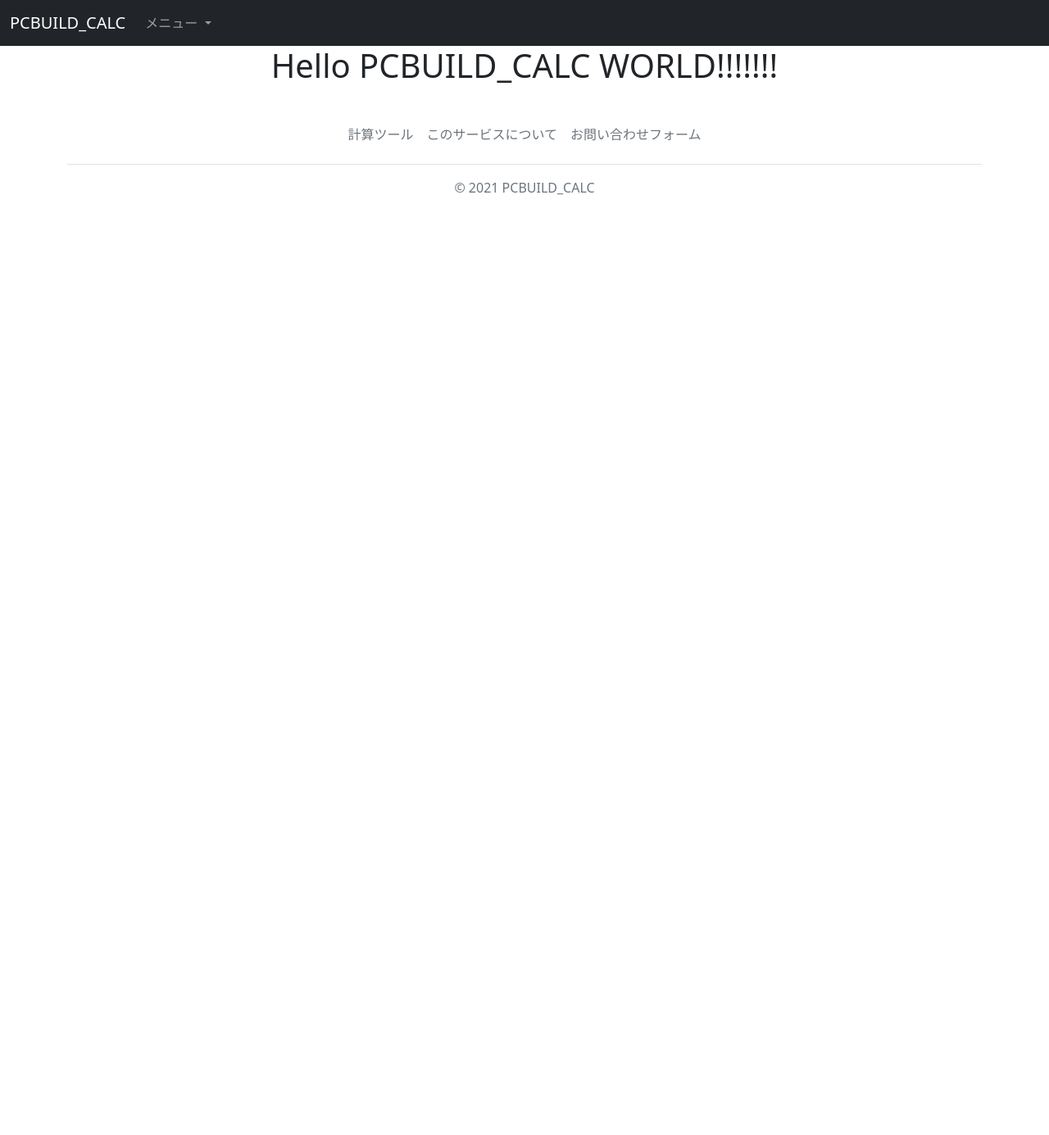
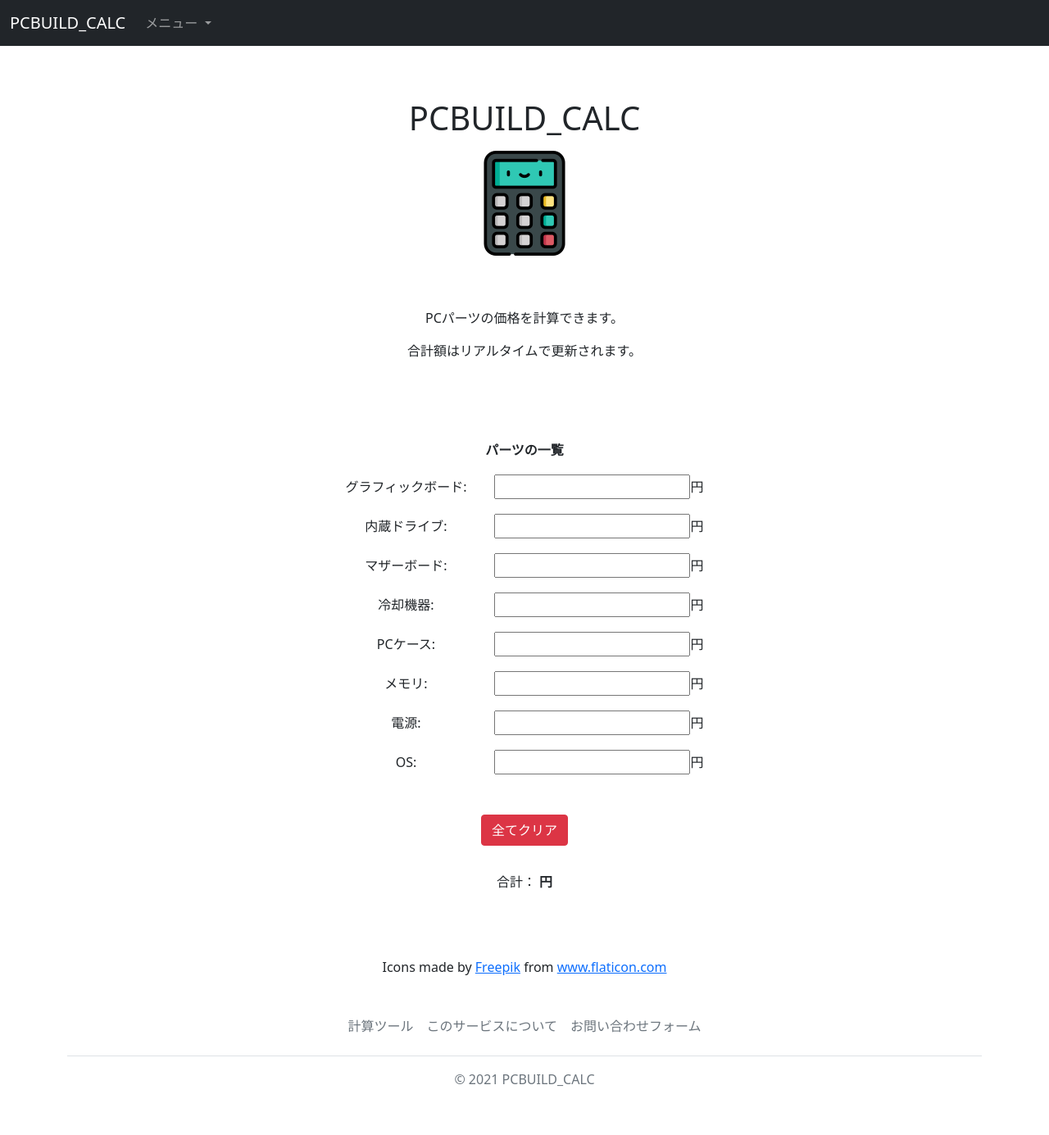
Before and after one commit to PurpleYellow36/pcbuild_calc, a Django app: page / in a window 1280 px wide. Shown: the whole page at 82% size. Before the commit the page ends 238 px from the top, so only its background shows below. Run offline with Django 3.2, Linux system fonts and the light colour scheme.

Commit message:
#5 計算機能を実装

```diff
--- a/calc/static/css/mystyle.css
+++ b/calc/static/css/mystyle.css
@@ -1,5 +1,14 @@
 body {
     text-align: center;
+}
+
+table {
+    margin: auto;
+}
+
+.index_section {
+    margin-top: 4rem;
+    margin-bottom: 5rem;
 }
 
 .description_section {
@@ -11,3 +20,19 @@ body {
     margin-top: 4rem;
     margin-bottom: 5rem;
 }
+
+input[type="number"]::-webkit-outer-spin-button,
+input[type="number"]::-webkit-inner-spin-button {
+    -webkit-appearance: none;
+    margin: 0;
+}
+
+.pcparts_table {
+    border-collapse: separate;
+    border-spacing: 2rem 1rem;
+}
+
+.calc_buttons {
+    margin-top: 2rem;
+    margin-bottom: 2rem;
+}
--- /dev/null
+++ b/calc/static/js/calculate.js
@@ -0,0 +1,24 @@
+$("#PartsTable").on('input', '.price', function () {
+    var calculated_total_sum = 0;
+
+    $("#PartsTable .price").each(function () {
+        var get_value = $(this).val();
+        if ($.isNumeric(get_value)) {
+           calculated_total_sum += parseFloat(get_value);
+           }
+         });
+           $("#total_sum_value").html(calculated_total_sum);
+    });
+
+function ClearPrice() {
+    $("#graphic_board").val(null);
+    $("#drive").val(null);
+    $("#mother_board").val(null);
+    $("#cooler").val(null);
+    $("#case").val(null);
+    $("#memory").val(null);
+    $("#power").val(null);
+    $("#os").val(null);
+
+    $("#total_sum_value").html(null);
+}
--- a/calc/templates/calc/base.html
+++ b/calc/templates/calc/base.html
@@ -11,7 +11,7 @@
 <body>
     <nav class="navbar navbar-expand-lg navbar-dark bg-dark">
         <div class="container-fluid">
-          <a class="navbar-brand" href="#">PCBUILD_CALC</a>
+          <a class="navbar-brand" href="{% url 'calc:index' %}">PCBUILD_CALC</a>
           <button class="navbar-toggler" type="button" data-bs-toggle="collapse" data-bs-target="#navbarNavDarkDropdown" aria-controls="navbarNavDarkDropdown" aria-expanded="false" aria-label="Toggle navigation">
             <span class="navbar-toggler-icon"></span>
           </button>
@@ -43,10 +43,15 @@
           </ul>
           <p class="text-center text-muted">&copy; 2021 PCBUILD_CALC</p>
         </footer>
-      </div>
+    </div>
 
     <script src="https://cdn.jsdelivr.net/npm/bootstrap@5.0.0-beta1/dist/js/bootstrap.bundle.min.js"
      integrity="sha384-ygbV9kiqUc6oa4msXn9868pTtWMgiQaeYH7/t7LECLbyPA2x65Kgf80OJFdroafW" crossorigin="anonymous"></script>
+    <script
+    src="https://code.jquery.com/jquery-3.6.0.min.js"
+    integrity="sha256-/xUj+3OJU5yExlq6GSYGSHk7tPXikynS7ogEvDej/m4="
+    crossorigin="anonymous"></script>
+    <script type="text/javascript" src="{% static 'js/calculate.js' %}"></script>
 
 </body>
 </html>
--- a/calc/templates/calc/index.html
+++ b/calc/templates/calc/index.html
@@ -1,9 +1,70 @@
 {% extends 'calc/base.html' %}
+
+{% load static %}
 
 {% block content %}
 
+<div class="index_section">
+    <p><h1>PCBUILD_CALC</h1></p>
+    <img src="{% static 'img/calculator.png'%}">
+    <div class="index_section">
+        <p>PCパーツの価格を計算できます。</p>
+        <p>合計額はリアルタイムで更新されます。</p>
+    </div>
 
-<h1>Hello PCBUILD_CALC WORLD!!!!!!!</h1>
+    <table class="pcparts_table" id="PartsTable">
+        <thead>
+            <tr>
+                <th colspan="2">パーツの一覧</th>
+            </tr>
+        </thead>
+        <tbody>
+            <tr>
+                <td>グラフィックボード:</td>
+                <td><input type="number" class="price" id="graphic_board">円</td>
+            </tr>
+            <tr>
+                <td>内蔵ドライブ:</td>
+                <td><input type="number" class="price" id="drive">円</td>
+            </tr>
+            <tr>
+                <td>マザーボード:</td>
+                <td><input type="number" class="price" id="mother_board">円</td>
+            </tr>
+            <tr>
+                <td>冷却機器:</td>
+                <td><input type="number" class="price" id="cooler">円</td>
+            </tr>
+            <tr>
+                <td>PCケース:</td>
+                <td><input type="number" class="price" id="case">円</td>
+            </tr>
+            <tr>
+                <td>メモリ:</td>
+                <td><input type="number" class="price" id="memory">円</td>
+            </tr>
+            <tr>
+                <td>電源:</td>
+                <td><input type="number" class="price" id="power">円</td>
+            </tr>
+            <tr>
+                <td>OS:</td>
+                <td><input type="number" class="price" id="os">円</td>
+            </tr>
+        </tbody>
+    </table>
+
+    <div class="calc_buttons">
+        <button type="button" class="btn btn-danger" onclick="ClearPrice()">全てクリア</button>
+    </div>
+
+    <div>
+        合計：&nbsp;<b><span id="total_sum_value"></span>円</b>
+    </div>
+</div>
+
+<div>Icons made by <a href="https://www.flaticon.com/authors/freepik" title="Freepik">Freepik</a> from
+<a href="https://www.flaticon.com/" title="Flaticon">www.flaticon.com</a></div>
 
 
 {% endblock %}
--- a/calc/templates/calc/inquiry.html
+++ b/calc/templates/calc/inquiry.html
@@ -3,7 +3,7 @@
 {% block content %}
 
 <div class="inquiry_section">
-    <h1>お問い合わせ</h1>
+    <p><h1>お問い合わせ</h1></p>
     <p>ご意見、ご感想、バグ報告など、お待ちしております。</p>
     <form method="post">
         {% csrf_token %}
@@ -20,7 +20,7 @@
                 </div>
             </div>
         {% endfor %}
-        <button type="submit">送信</button>
+        <button type="submit" class="btn btn-secondary">送信</button>
     </form>
 </div>
 
```
Also changed, not shown: calc/templates/calc/description.html (+7 -5 lines), calc/static/img/calculator.png (added).
